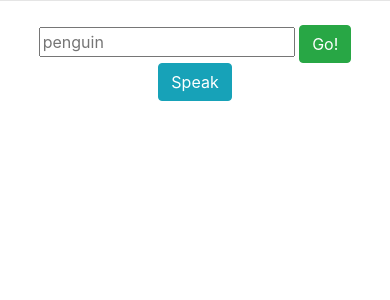
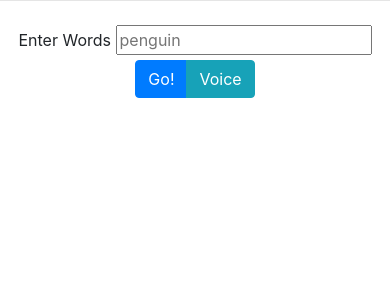
Before and after one commit to shizuo-kaji/words2url, a Django app: page / in a window 390 px wide. Shown: the part 56-356 px from the top of the page. Run offline with Django 3.2, Linux system fonts and the light colour scheme; some libraries are stand-ins or nearby versions.

Commit message:
html: one-page index

```diff
--- a/wordb/form.py
+++ b/wordb/form.py
@@ -16,7 +16,7 @@ class ItemForm(ModelForm):
         }
         widgets = {
             'words_text': TextInput(attrs={'size':'40', 'title': 'Words'}),
-            'data_text': TextInput(attrs={'size':'40', 'title': 'Data'}),   #attrs={'row': 1, 'maxlength': 200}),
+            'data_text': TextInput(attrs={'size':'40', 'title': 'Associated URL'}),   #attrs={'row': 1, 'maxlength': 200}),
             'owner': TextInput(attrs={'size':'40'}),
             #'begin_date': widgets.DateInput(attrs={'type': 'date'}),
             'begin_date': widgets.HiddenInput(),
@@ -37,7 +37,7 @@ class ItemEditForm(ModelForm):
         exclude = ()
         labels = {
             "words_text": "Words",
-            "data_text": "Associated data"
+            "data_text": "Associated URL"
         }
         widgets = {
             'data_text': TextInput(attrs={'size':'40'}),   #attrs={'row': 1, 'maxlength': 200}),
--- a/wordb/templates/wordb/base.html
+++ b/wordb/templates/wordb/base.html
@@ -5,7 +5,7 @@
   <head>
     <meta charset="utf-8" />
     <meta name="viewport" content="width=device-width, initial-scale=1, shrink-to-fit=no">
-    <meta name="description" content="Associate favourite Words to information">
+    <meta name="description" content="A web service that associates your favourite words to URL or information">
     <meta name="author" content="S.Kaji">
     <meta http-equiv="x-ua-compatible" content="ie=edge">
     <script data-ad-client="ca-pub-3083031557223107" async src="https://pagead2.googlesyndication.com/pagead/js/adsbygoogle.js"></script>
--- a/wordb/templates/wordb/item_index.html
+++ b/wordb/templates/wordb/item_index.html
@@ -7,25 +7,33 @@
   <div class="row justify-content-md-center">
     <div class="col-sm-auto">
       <form action="" method="get">
+        <label for="searchBox">Enter Words</label>
           <input name="query" value="{{ request.GET.query }}" type="text" placeholder="penguin" id="searchBox">
-        <button type="submit" class="btn btn-success">Go!</button>
+          <div class="btn-group" role="group" aria-label="Basic example">
+            <button type="submit" class="btn btn-primary">Go!</button>
+            <button onclick="startConverting()" class='btn btn-info' id="speakBtn">Voice</button>
+          </div>
       </form>
     </div>
-  <div class="col-sm-auto">
-      <button onclick="startConverting()" class='btn btn-info' id="speakBtn">Speak</button>
   </div>
 
 {% if not_found_words %}
+  <div class="row justify-content-md-center">
     <div class="col-sm-auto">
       <form id = "form-id" action="{% url 'ask' %}" method="get">
       {% csrf_token %}
       <input name="words" value="{{ not_found_words }}" type="hidden">
-    <a href="#" class="btn btn-outline-secondary " onclick="document.forms['form-id'].submit();" >Get!</a>
+      <label for="wordBox">Get "{{ not_found_words }}"</label>
+      <input name="assocURL" value="" type="text" placeholder="https://google.com" id="wordBox">
       </form>
+    </div>
+    <div class="col-sm-auto">
+      <a href="#" class="btn btn-secondary" onclick="document.forms['form-id'].submit();" >Get!</a>
+    </div>
   </div>
 {% endif %}
 </div>
-</div>
+
 
 <script src="{% static 'wordb/speech.js' %}"></script>
 
--- a/wordb/views.py
+++ b/wordb/views.py
@@ -164,7 +164,27 @@ def linebot(request):
 
 def ask(request):
     words = request.GET.get('words')
-    if request.method == 'POST':
+    assocURL = request.GET.get('assocURL')
+    if assocURL: # transition from Index page
+        words, flags = normaliseWords(words)
+        bdate = timezone.now()
+        if not is_url(assocURL):
+            assocURL = "https://"+assocURL
+        object_list = Item.objects.filter(Q(words_text__iexact=words) & Q(end_date__gte=bdate))
+        if len(object_list)>0: # the key is already taken
+            messages.error(request, 'The Words are already taken.')
+        else:
+            item = Item.objects.create(
+                words_text = words,
+                owner = 'nobody',
+                data_text = assocURL,
+                begin_date = bdate,
+                end_date = bdate + datetime.timedelta(days=31),
+            )
+            item.save()
+            messages.success(request, 'successfully registered "{}"'.format(words))
+        return redirect('/')
+    elif request.method == 'POST': # transition from Add page
         form = ItemForm(request.POST)
         if form.is_valid():
             post = form.save(commit=False)
```
Lines whose indentation alone changed are shown as unchanged.
